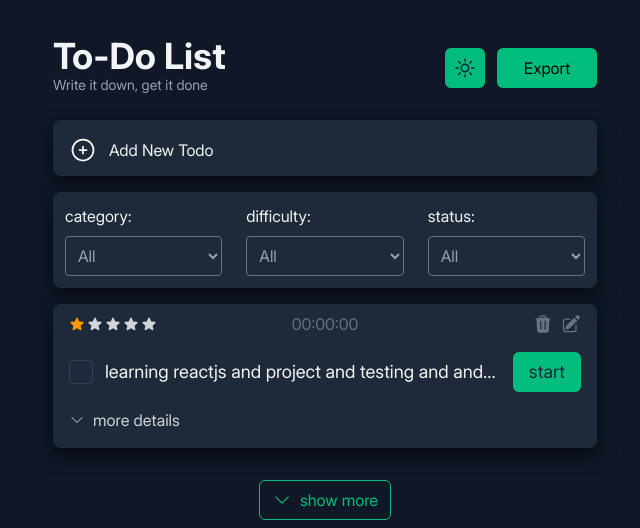
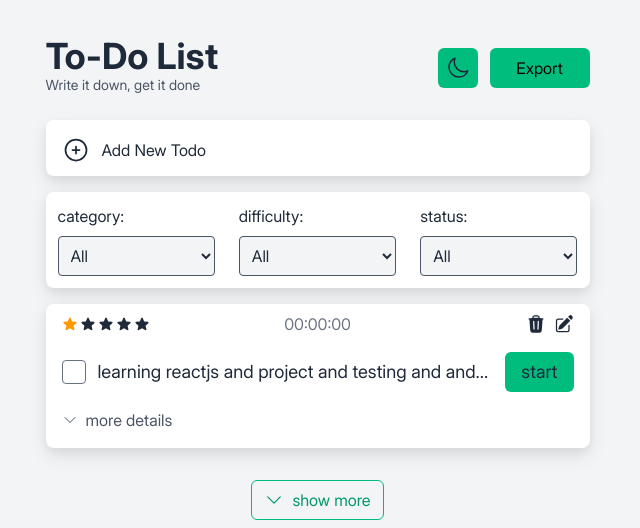
Before and after one commit to pooyaams/To-Do-List, a website with bundled scripts: page index.html in a window 1280 px wide. Both pictures are taken after a click on the button 780 px from the left and 68 px from the top of the page. Shown: the whole page, without its empty margins (315-955 px from the left). Built offline with nearby package versions, Linux system fonts and the light colour scheme.

Commit message:
handle theme

```diff
--- a/index.html
+++ b/index.html
@@ -10,7 +10,7 @@
     <link rel="icon" href="public/images/favicon.png">
     <link rel="stylesheet" href="public/css/style.css">
 </head>
-<body class="bg-gray-100 dark:bg-gray-900 font-inter">
+<body class="bg-gray-100 dark:bg-gray-900 font-inter transition-colors duration-300">
 <svg class="hidden">
     <symbol id="moon" xmlns="http://www.w3.org/2000/svg" fill="none" viewBox="0 0 24 24" stroke-width="1.5"
             stroke="currentColor">
@@ -73,12 +73,12 @@
         <div class="flex items-center gap-x-3">
 
             <!--theme-->
-            <button class="size-10 flex-center bg-emerald-500 hover:bg-emerald-400 text-gray-800 rounded-md cursor-pointer">
-                <svg class="size-6">
+            <button id="themeToggleBtn" class="size-10 flex-center bg-emerald-500 hover:bg-emerald-400 text-gray-800 rounded-md cursor-pointer">
+                <svg id="themeSun" class="size-6">
                     <use href="#sun"></use>
                 </svg>
 
-                <svg class="size-6 hidden">
+                <svg id="themeMoon" class="size-6 hidden">
                     <use href="#moon"></use>
                 </svg>
             </button>
@@ -270,10 +270,10 @@
                     </div>
                     <div class="flex-1">
                         <div class="flex items-center justify-end gap-x-2 text-gray-800 dark:text-gray-500">
-                            <svg class="size-5 cursor-pointer hover:text-gray-700 dark:hover:text-emerald-500">
+                            <svg class="size-5 cursor-pointer hover:text-emerald-500">
                                 <use href="#trash"></use>
                             </svg>
-                            <svg class="size-5 cursor-pointer hover:text-gray-700 dark:hover:text-emerald-500">
+                            <svg class="size-5 cursor-pointer hover:text-emerald-500">
                                 <use href="#edit"></use>
                             </svg>
                         </div>
@@ -333,6 +333,7 @@
 
 </section>
 
+<script src="public/js/theme.js" type="module"></script>
 <script src="public/js/app.js" type="module"></script>
 </body>
 </html>
--- a/public/css/input.css
+++ b/public/css/input.css
@@ -13,6 +13,10 @@
         font-family: "Inter";
         src: url("../font/Inter_28pt-Regular.ttf");
         font-display: swap;
+    }
+
+    html {
+        scrollbar-gutter: stable;
     }
 
     input {
--- /dev/null
+++ b/public/js/theme.js
@@ -0,0 +1,34 @@
+const themeToggleBtn = document.querySelector('#themeToggleBtn');
+const themeSun = document.querySelector('#themeSun');
+const themeMoon = document.querySelector('#themeMoon');
+
+window.addEventListener('load', () => {
+
+    let theme = localStorage.getItem('theme') || 'dark';
+    changeTheme(theme);
+
+    themeToggleBtn.addEventListener('click', () => {
+        theme = localStorage.getItem('theme');
+
+        if (theme === 'dark') {
+            changeTheme('light');
+        }else {
+            changeTheme('dark');
+        }
+    });
+
+});
+
+const changeTheme = (theme) => {
+    if (theme === 'dark') {
+        document.documentElement.classList.add('dark');
+        themeSun.classList.remove('hidden');
+        themeMoon.classList.add('hidden');
+        localStorage.setItem('theme', theme);
+    }else if (theme === 'light') {
+        document.documentElement.classList.remove('dark');
+        themeSun.classList.add('hidden');
+        themeMoon.classList.remove('hidden');
+        localStorage.setItem('theme', theme);
+    }
+}
--- a/public/js/utils/utils.js
+++ b/public/js/utils/utils.js
@@ -26,7 +26,6 @@ const toggleNewTodoContainer = () => {
 
 }
 
-
 export {
     toggleNewTodoContainer,
     newTodoContainerBtn
```
Also changed, not shown: public/css/style.css.
